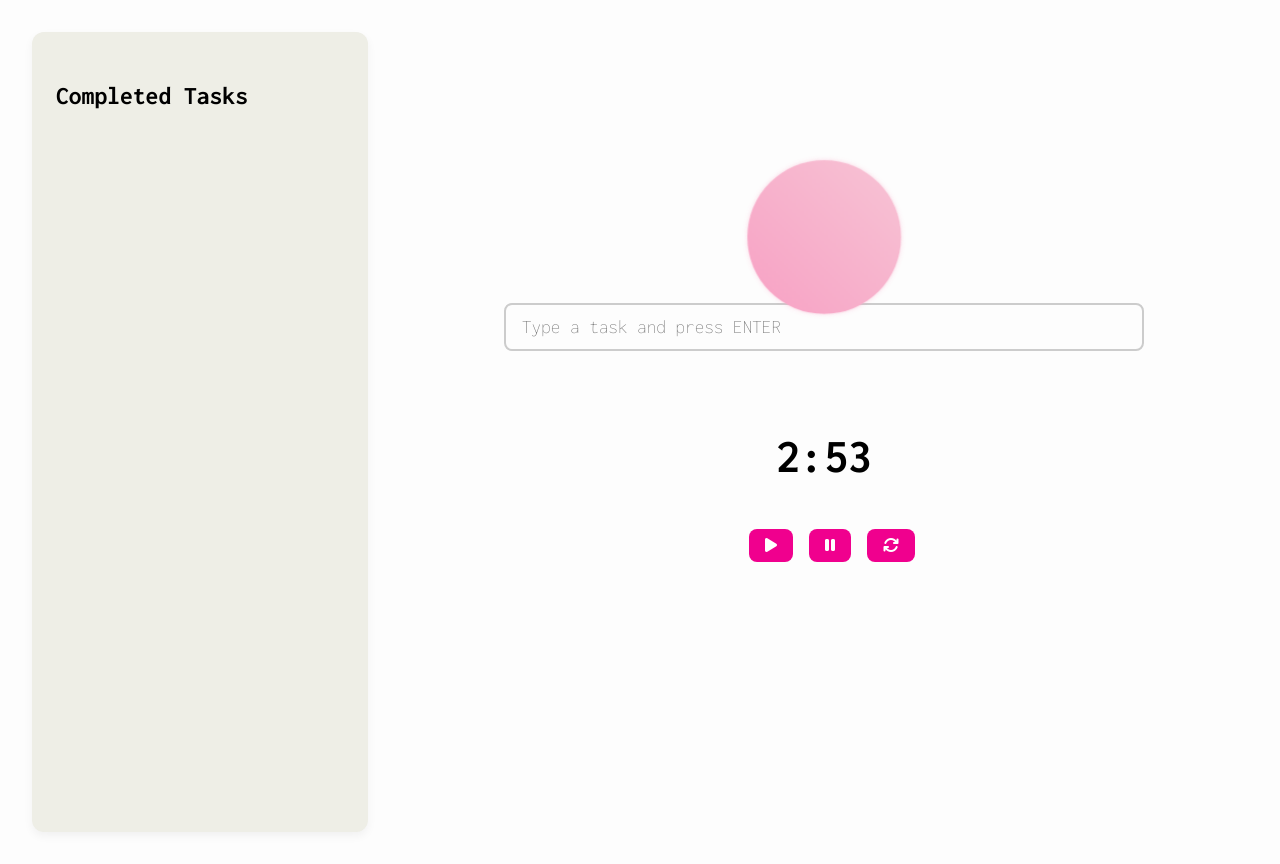
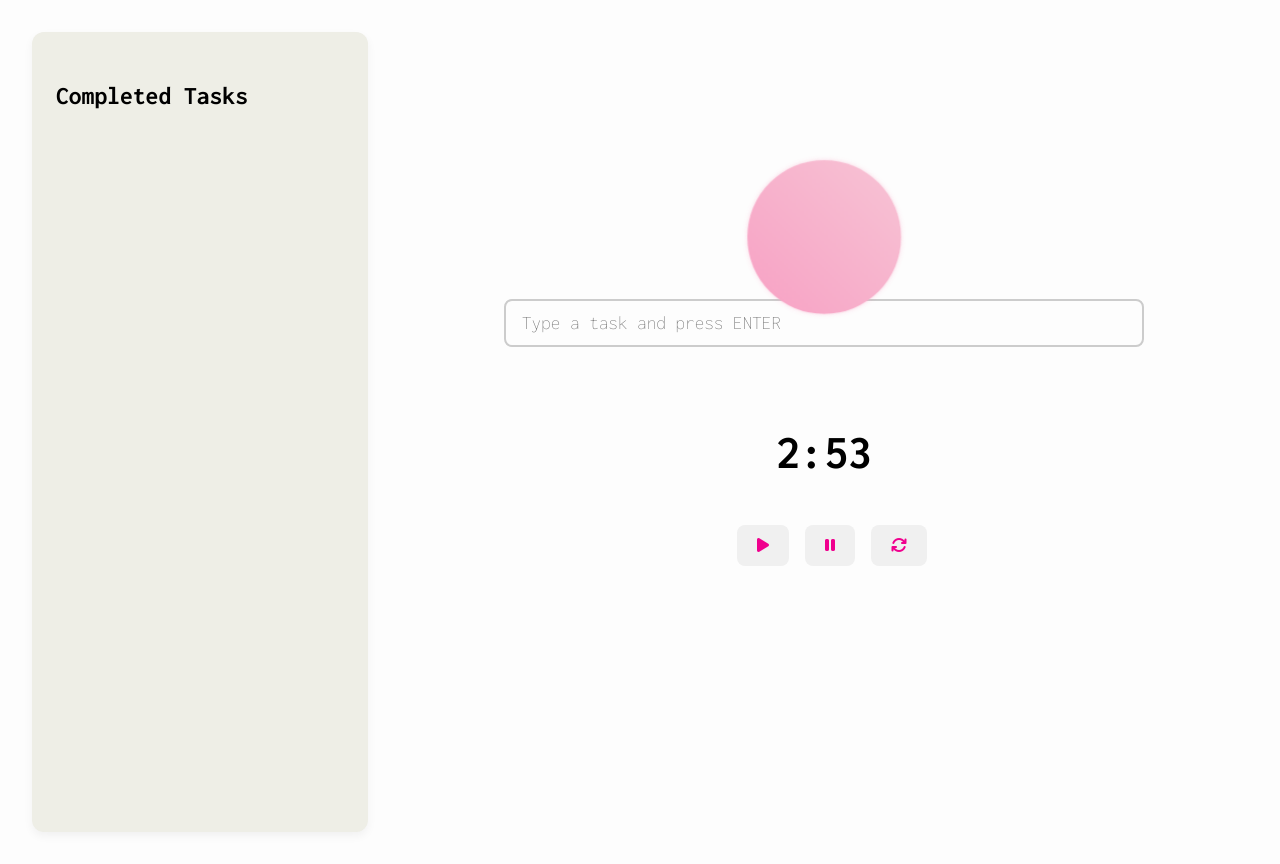
Before and after one commit to JedidiahCajudo/easy-wins, a React (Vite) app: page / in a window 1280 px wide. Built offline with nearby package versions, Linux system fonts and the light colour scheme.

Commit message:
buttons look more button like

```diff
--- a/src/index.css
+++ b/src/index.css
@@ -109,7 +109,7 @@ input:focus {
   justify-content: space-between;
   align-items: center;
   margin-bottom: 0.75rem;
-  font-size: 1.1rem;
+  font-size: 2rem;
 }
 
 button {
--- a/src/timer.css
+++ b/src/timer.css
@@ -9,5 +9,14 @@
 }
 
 .timer-container button {
+  background-color: #f0f0f0;  /* Lighter background for secondary buttons */
+  color: #f0008e;  /* Use the same color as the main button but in a less intense form */
+  padding: 0.75rem 1.25rem;  /* Slightly larger padding for a button-like feel */
+  font-size: 1rem;  /* Slightly smaller text */
+}
 
+.timer-container button:hover {
+  background-color: #f7f7f7; /* Light gray */
+  color: #f0008e;  /* Main button color */
+  border-color: #f0c0d2; /* Light pinkish border */
 }
```
